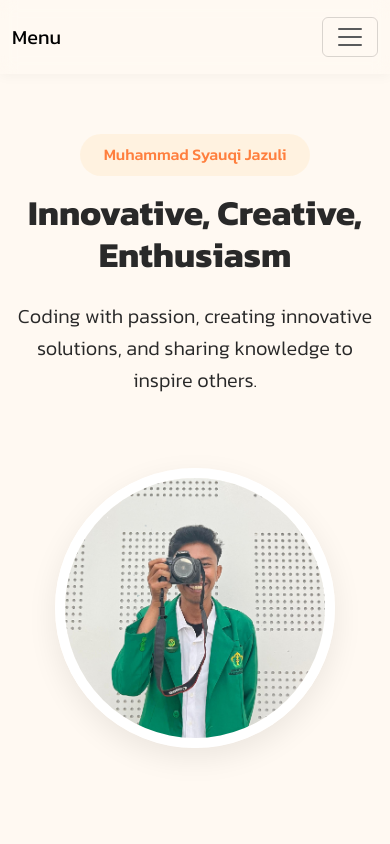
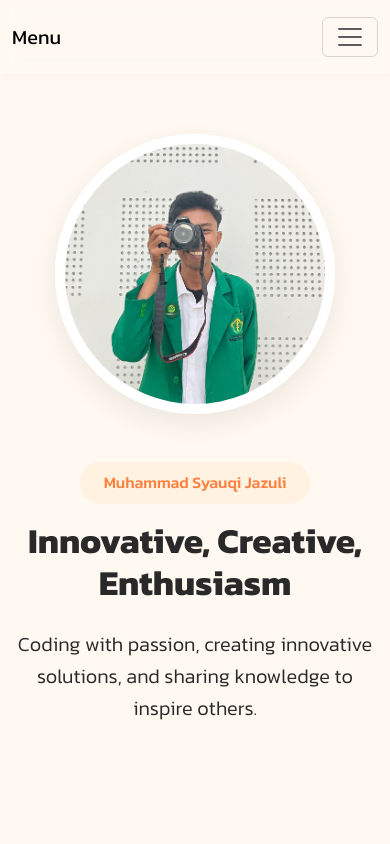
Before and after one commit to muhammadsyauqijazuli/web-portofolio, a plain HTML site: page index.html in a window 390 px wide. Shown: the top 844 px of the page. Drawn offline with nearby package versions, Linux system fonts and the light colour scheme.

Commit message:
edit layout responsive

```diff
--- a/index.html
+++ b/index.html
@@ -47,14 +47,14 @@
     <section id="home" class="hero-section section-padding">
         <div class="container">
             <div class="row align-items-center gy-5">
-                <div class="col-lg-6 text-center text-lg-start">
+                <div class="col-lg-6 order-2 order-lg-1 text-center text-lg-start">
                     <div class="name-badge mb-3">
                         <span>Muhammad Syauqi Jazuli</span>
                     </div>
                     <h1 class="display-4 fw-bold">Innovative, Creative, Enthusiasm</h1>
                     <p class="lead my-4">Coding with passion, creating innovative solutions, and sharing knowledge to inspire others.</p>
                 </div>
-                <div class="col-lg-6">
+                <div class="col-lg-6 order-1 order-lg-2 text-center">
                     <div class="hero-img-container text-center">
                         <img src="/Assets/img/Hero-1.jpg" class="img-fluid rounded-circle" alt="Foto Profil">
                     </div>
```
